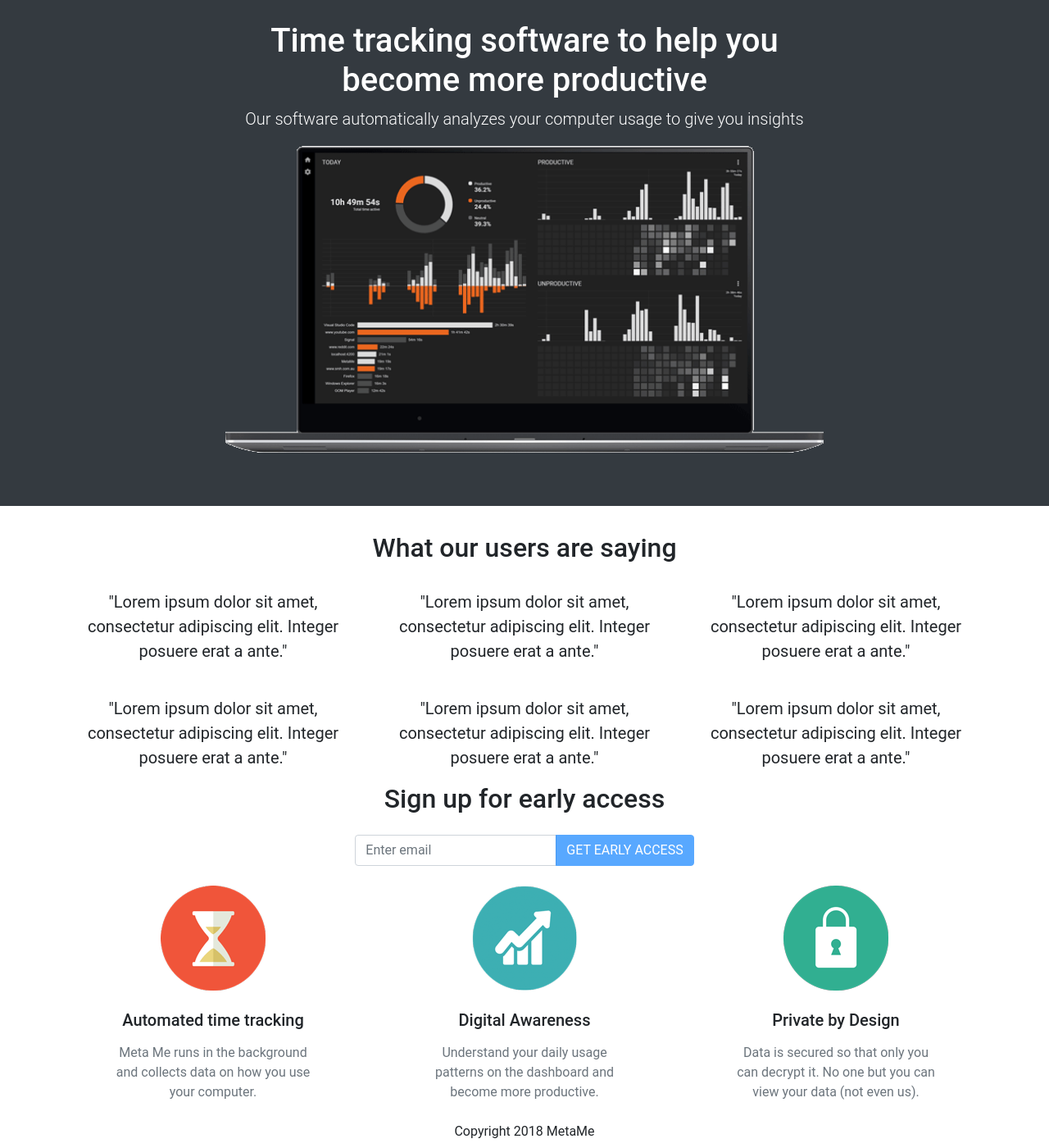
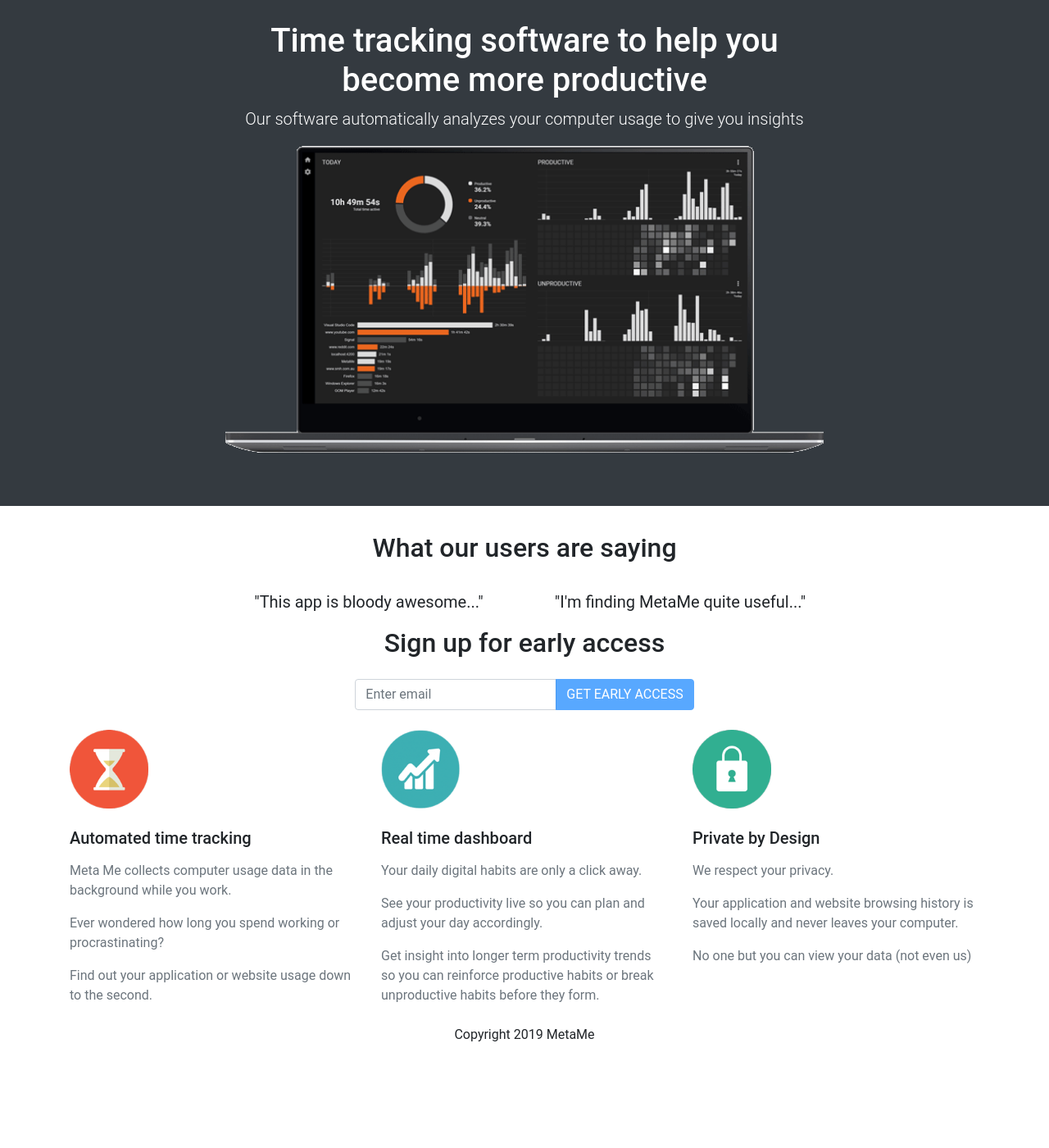
Before and after one commit to meta-me/metame-website, a Jekyll site: the page built from index.html, in a window 1280 px wide and 1400 px high, scrolled down 96 px. Shown: the whole window at 82% size. Built offline with Jekyll 4.4.1, drawn with Linux system fonts in a browser that asks for light colours; after the commit the page ends 1378 px from its top, so only the background shows below that.

Commit message:
Revised feature text

```diff
--- a/index.html
+++ b/index.html
@@ -49,48 +49,14 @@
       <div class="col-xs-12 col-md-6 col-lg-4 text-center mt-4">
         <blockquote class="blockquote">
           <p class="mb-0">
-            "Lorem ipsum dolor sit amet, consectetur adipiscing elit. Integer
-            posuere erat a ante."
+            "This app is bloody awesome..."
           </p>
         </blockquote>
       </div>
       <div class="col-xs-12 col-md-6 col-lg-4 text-center mt-4">
         <blockquote class="blockquote">
           <p class="mb-0">
-            "Lorem ipsum dolor sit amet, consectetur adipiscing elit. Integer
-            posuere erat a ante."
-          </p>
-        </blockquote>
-      </div>
-      <div class="col-xs-12 col-md-6 col-lg-4 text-center mt-4">
-        <blockquote class="blockquote">
-          <p class="mb-0">
-            "Lorem ipsum dolor sit amet, consectetur adipiscing elit. Integer
-            posuere erat a ante."
-          </p>
-        </blockquote>
-      </div>
-      <div class="col-xs-12 col-md-6 col-lg-4 text-center mt-4">
-        <blockquote class="blockquote">
-          <p class="mb-0">
-            "Lorem ipsum dolor sit amet, consectetur adipiscing elit. Integer
-            posuere erat a ante."
-          </p>
-        </blockquote>
-      </div>
-      <div class="col-xs-12 col-md-6 col-lg-4 text-center mt-4">
-        <blockquote class="blockquote">
-          <p class="mb-0">
-            "Lorem ipsum dolor sit amet, consectetur adipiscing elit. Integer
-            posuere erat a ante."
-          </p>
-        </blockquote>
-      </div>
-      <div class="col-xs-12 col-md-6 col-lg-4 text-center mt-4">
-        <blockquote class="blockquote">
-          <p class="mb-0">
-            "Lorem ipsum dolor sit amet, consectetur adipiscing elit. Integer
-            posuere erat a ante."
+            "I'm finding MetaMe quite useful..."
           </p>
         </blockquote>
       </div>
@@ -124,46 +90,64 @@
 <section>
   <div class="container">
     <div class="row justify-content-center">
-      <div class="feature col-xs-12 col-md-6 col-lg-4 text-center mt-4">
+      <div class="feature col-xs-12 col-md-6 col-lg-4 mt-4">
         <img
           src="assets/automated_time_tracking.gif"
-          width="128"
-          height="128"
+          width="96"
+          height="96"
           alt="A picture of an hourglass"
           title="Hourglass graphic"
         />
         <h2 class="h5 mt-4">Automated time tracking</h2>
-        <p class="text-secondary mt-3 mx-5">
-          Meta Me runs in the background and collects data on how you use your
-          computer.
+        <p class="text-secondary mt-3">
+          Meta Me collects computer usage data in the background while you work.
+        </p>
+        <p class="text-secondary">
+          Ever wondered how long you spend working or procrastinating?
+        </p>
+        <p class="text-secondary">
+          Find out your application or website usage down to the second.
         </p>
       </div>
-      <div class="feature col-xs-12 col-md-6 col-lg-4 text-center mt-4">
+      <div class="feature col-xs-12 col-md-6 col-lg-4 mt-4">
         <img
           src="assets/productivity_analytics.gif"
-          width="128"
-          height="128"
+          width="96"
+          height="96"
           alt="Chart of increasing productivity"
           title="Productivity analytics"
         />
-        <h2 class="h5 mt-4">Digital Awareness</h2>
-        <p class="text-secondary mt-3 mx-5">
-          Understand your daily usage patterns on the dashboard and become more
-          productive.
+        <h2 class="h5 mt-4">Real time dashboard</h2>
+        <p class="text-secondary mt-3">
+          Your daily digital habits are only a click away.
+        </p>
+        <p class="text-secondary">
+          See your productivity live so you can plan and adjust your day
+          accordingly.
+        </p>
+        <p class="text-secondary">
+          Get insight into longer term productivity trends so you can reinforce
+          productive habits or break unproductive habits before they form.
         </p>
       </div>
-      <div class="feature col-xs-12 col-md-6 col-lg-4 text-center mt-4">
+      <div class="feature col-xs-12 col-md-6 col-lg-4 mt-4">
         <img
           src="assets/private_by_default.gif"
-          width="128"
-          height="128"
+          width="96"
+          height="96"
           alt="Your data is locked behind secure encryption"
           title="Security lock"
         />
         <h2 class="h5 mt-4">Private by Design</h2>
-        <p class="text-secondary mt-3 mx-5">
-          Data is secured so that only you can decrypt it. No one but you can
-          view your data (not even us).
+        <p class="text-secondary mt-3">
+          We respect your privacy.
+        </p>
+        <p class="text-secondary">
+          Your application and website browsing history is saved locally and
+          never leaves your computer.
+        </p>
+        <p class="text-secondary">
+          No one but you can view your data (not even us)
         </p>
       </div>
     </div>
@@ -171,11 +155,9 @@
 </section>
 <nav class="navbar footer">
   <div class="container text-center">
-    <span style="flex:1;">Copyright 2018 MetaMe</span>
+    <span style="flex:1;">Copyright 2019 MetaMe</span>
   </div>
 </nav>
-
-<!-- Telemetry -->
 <script>
   const EMAIL_API_ENDPOINT_URL = "https://invitation-api.linkenlabs.com";
   $(document).ready(function() {
```
